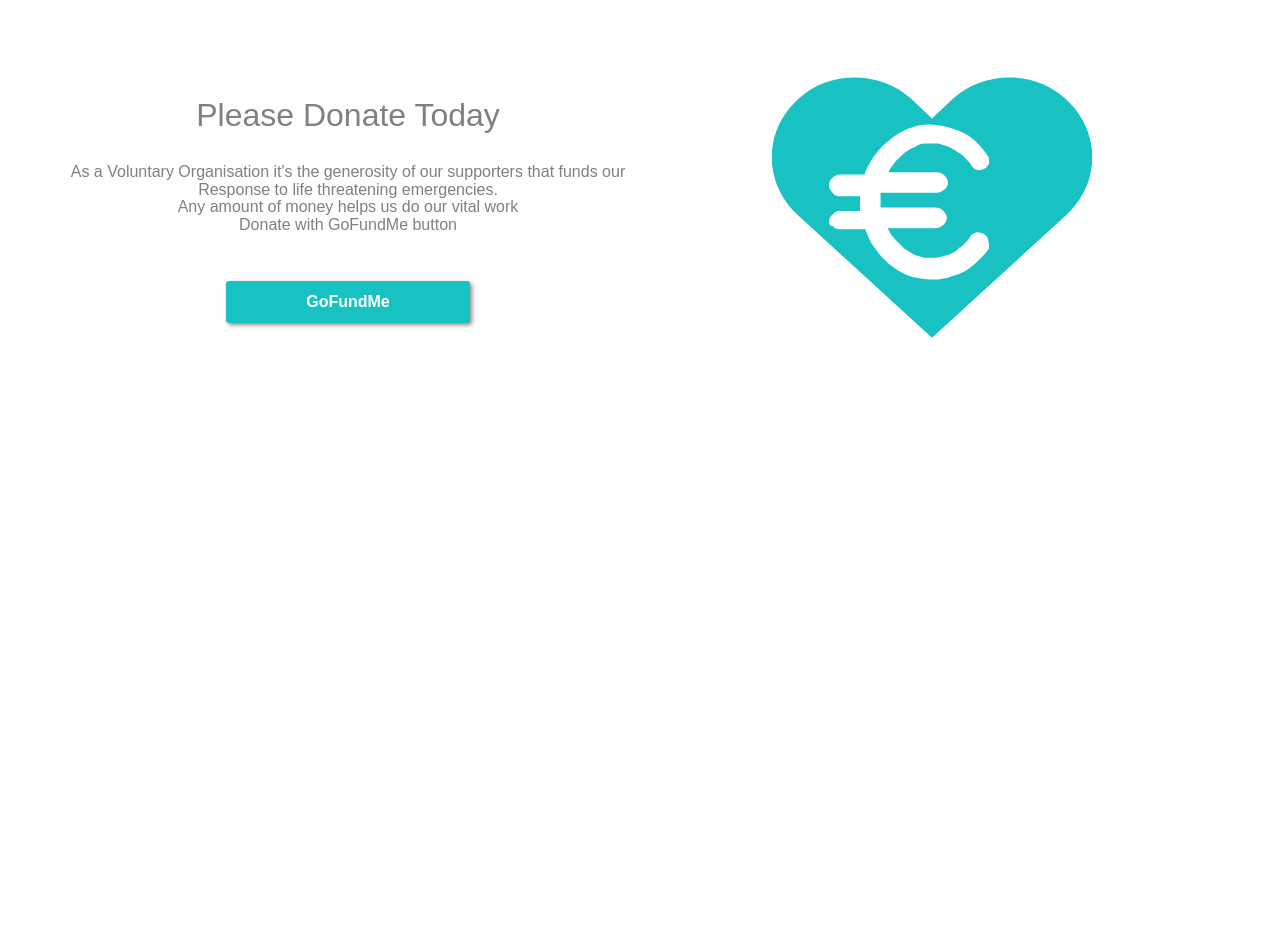
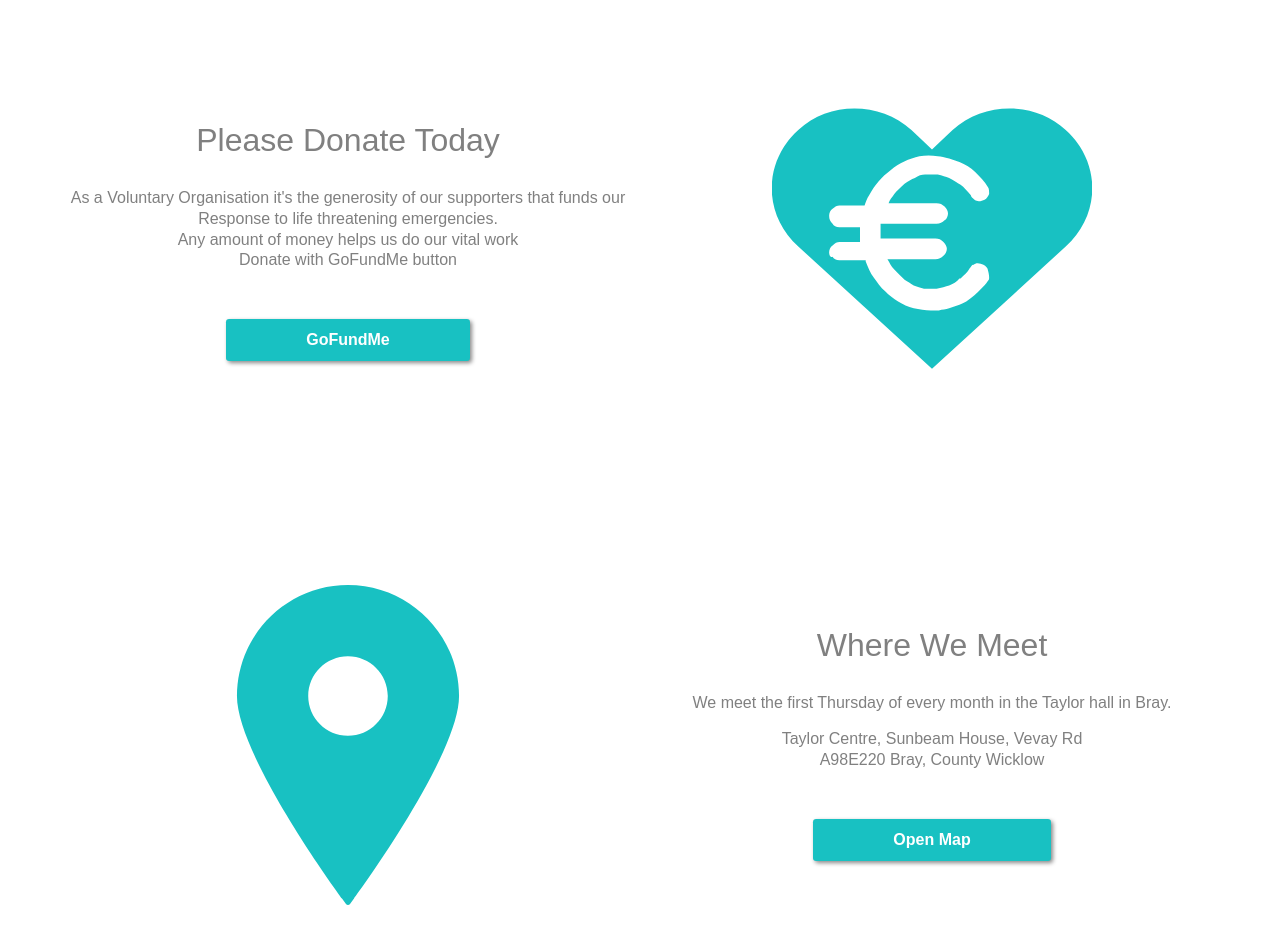
Before and after one commit to simonetto/firstAidResponders, a Gatsby site: page / in a window 1280 px wide. Shown: the part 1128-2072 px from the top of the page. Before the commit the page ends 1611 px from the top, so only its background shows below. Built offline with nearby package versions, Linux system fonts and the light colour scheme; Gatsby itself is replaced by a stand-in of ours.

Commit message:
Add location details

```diff
--- a/src/components/appMain/_appMain-defaults.scss
+++ b/src/components/appMain/_appMain-defaults.scss
@@ -69,7 +69,7 @@ main {
         }
 
         h2 {
-            line-height: 110%;
+            line-height: 130%;
         }
     }
 
@@ -91,7 +91,20 @@ main {
         margin: 3em 0 5em 0;
     }
 
-    #donate {
-        margin-bottom: 0;
+    .map {
+        .address {
+            margin-bottom: 3em;
+        }
+
+        svg {
+            width: 20em;
+        }
+    }
+
+    div.anchor {
+        display: block;
+        position: relative;
+        top: -10em;
+        visibility: hidden;
     }
 }
--- a/src/components/appMain/_appMain-medium.scss
+++ b/src/components/appMain/_appMain-medium.scss
@@ -1,4 +1,8 @@
 main {
+    div.anchor {
+        top: -6.5em;
+    }
+
     section {
         flex-direction: row-reverse;
         justify-content: space-around;
@@ -12,7 +16,7 @@ main {
         height: auto;
     }
 
-    #volunteer {
+    .volunteer {
         flex-direction: row;
     }
 
@@ -28,11 +32,24 @@ main {
         margin-bottom: 0;
     }
 
-    #donate {
+    .donate {
         margin-bottom: 5em;
 
         h1 {
             padding-top: 2em;
         }
     }
+
+    .map {
+        flex-direction: row;
+        margin-bottom: 10em;
+
+        .address {
+            margin-bottom: 0em;
+        }
+
+        h1 {
+            margin-top: 0;
+        }
+    }
 }
--- a/src/components/appMain/_appMain-x-small.scss
+++ b/src/components/appMain/_appMain-x-small.scss
@@ -10,4 +10,14 @@ main {
     .go-fund-me {
         padding: 0.8em 3em
     }
+
+    .open-map {
+        padding: 0.8em 3em
+    }
+
+    .map {
+        svg {
+            width: 10em;
+        }
+    }
 }
--- a/src/components/appMain/appMain.js
+++ b/src/components/appMain/appMain.js
@@ -1,5 +1,6 @@
 import React from 'react';
-import GoFundMe from "../goFundMe";
+import GoFundMe from '../goFundMe';
+import OpenMap from '../openMap';
 import { ReactSVG } from 'react-svg';
 import './appMain.scss';
 
@@ -19,12 +20,14 @@ function AppMain() {
                     <p><b>We work in partnership with the National Ambulance Service</b>, a group of volunteers who live or work in Bray and help by providing an early response in the provision of primary life-saving support to people who have called 999/112 and requested an ambulance.</p>
                     <p><b>A Cardiac First Responder</b> is a person who has successfully completed a Pre Hospital Emergency Care Council (PHECC) approved Cardiac First Response course - Responder level, within the last two years.</p>
                     <p><b>New Members are welcome</b> all year round if you can only spare a few hours a month, that is plenty!</p>
-                    <p id="volunteer"><b>Full training</b> is provided twice a year in March and September. There is monthly refresher training also.</p>
+                    <p><b>Full training</b> is provided to volunteers who are willing to be come responders.</p>
                     <p>If you can't be a responder but want to help, we need people to assist with fundraising and organisation.</p>
+                    <p>We meet the first Thursday of every month in the Taylor hall in Bray.</p>
                 </div>
             </section>
 
-            <section className="main-section">
+            <div className="anchor" id="volunteer"></div>
+            <section className="main-section volunteer">
                 <div className="inner-wrapper">
                     <ReactSVG src="contact.svg" />
                 </div>
@@ -44,7 +47,8 @@ function AppMain() {
                 </div>
             </section>
 
-            <section className="main-section" id="donate">
+            <div className="anchor" id="donate"></div>
+            <section className="main-section donate">
                 <div className="inner-wrapper">
                     <ReactSVG src="donate.svg" />
                 </div>
@@ -56,6 +60,20 @@ function AppMain() {
                     <GoFundMe />
                 </div>
             </section>
+
+            <section className="main-section map" id="location">
+                <div className="inner-wrapper">
+                    <ReactSVG src="location-sign.svg" />
+                </div>
+                <div className="inner-wrapper address">
+                    <h1>Where We Meet</h1>
+                    <h2>We meet the first Thursday of every month in the Taylor hall in Bray.</h2>
+                    <br />
+                    <h2>Taylor Centre, Sunbeam House, Vevay Rd</h2>
+                    <h2>A98E220 Bray, County Wicklow</h2>
+                    <OpenMap />
+                </div>
+            </section>
         </div>
     </main>
   );
--- a/src/components/appNav/appNav.js
+++ b/src/components/appNav/appNav.js
@@ -20,6 +20,7 @@ class AppNav extends React.Component {
                 <Button label="Home" logo="home.svg" handler={() => this.scrollTo('home')} />
                 <Button label="Volunteer" logo="contact.svg" handler={() => this.scrollTo('volunteer')} />
                 <Button label="Donate" logo="donate.svg" handler={() => this.scrollTo('donate')} />
+                <Button label="Where We Meet" logo="location-sign.svg" handler={() => this.scrollTo('location')} />
             </nav>
         );
     }
--- /dev/null
+++ b/src/components/openMap/index.js
@@ -0,0 +1,2 @@
+import OpenMap from './openMap';
+export default OpenMap;
--- /dev/null
+++ b/src/components/openMap/openMap.js
@@ -0,0 +1,12 @@
+import React from 'react';
+import './openMap.scss';
+
+function OpenMap() {
+    const onClick = () => window.open('https://goo.gl/maps/jr39saM8BsfpUBSz7', '_blank');
+
+    return (
+        <div className="open-map" onClick={onClick} onKeyDown={()=> {}} role="button" tabIndex="0">Open Map</div>
+    );
+}
+
+export default OpenMap;
--- /dev/null
+++ b/src/components/openMap/openMap.scss
@@ -0,0 +1,18 @@
+@import "../../styles/variables";
+
+.open-map {
+    background-color: $icons-bg;
+    color: $header-font-color;
+    padding: 0.8em 5em;
+    font-weight: bold;
+    border-radius: 0.2em;
+    box-shadow: 2px 2px 4px 0px #888888;
+    transition: background-color .25s ease-out,color .25s ease-out;
+    cursor: pointer;
+    margin-top: 3em;
+}
+
+.open-map:hover {
+    transition: background-color .25s ease-out,color .25s ease-out;
+    background-color: #16abac;
+}
```
Also changed, not shown: static/location-sign.svg (added).
